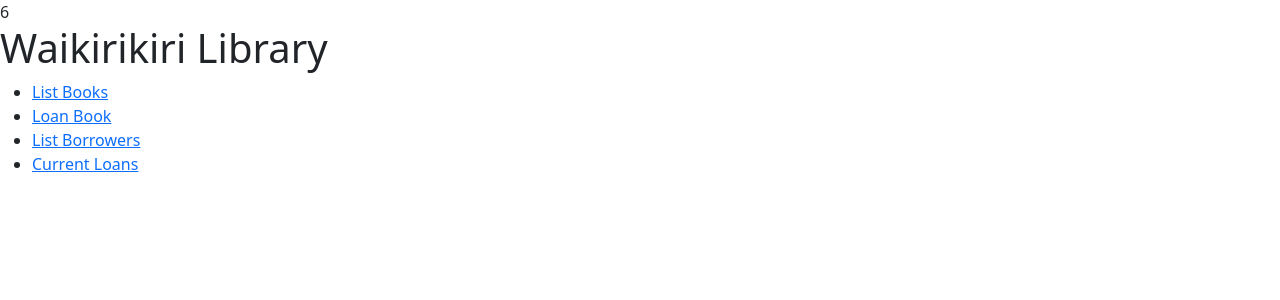
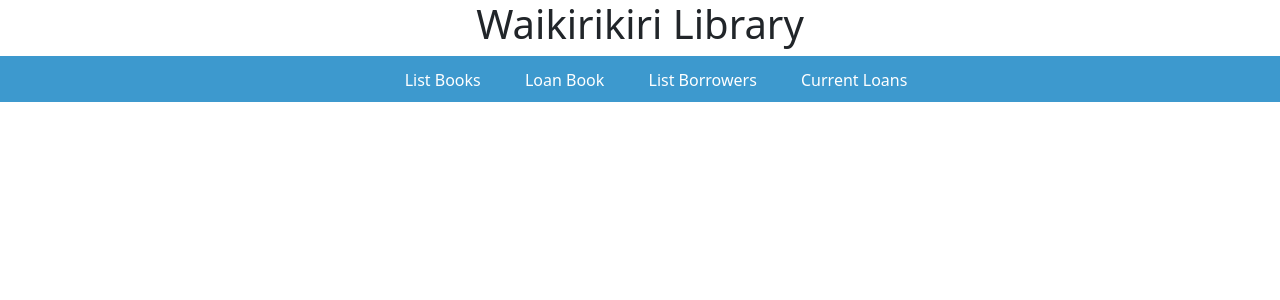
Before and after one commit to Du-Starter/Comp636S1, a Flask app: page / in a window 1280 px wide. Shown: the top 300 px of the page. Run offline with Flask 2, Linux system fonts and the light colour scheme.

Commit message:
Updated base.html

```diff
--- a/librarywebapp/templates/base.html
+++ b/librarywebapp/templates/base.html
@@ -1,34 +1,91 @@
 <!DOCTYPE html>
+<!-- Change all the headers to the centre and list to the horizontal in style -->
+<style>
+  /* header start */
+  h1 {
+    text-align: center;
+  }
+
+  h2 {
+    text-align: center;
+  }
+
+  h3 {
+    text-align: center;
+  }
+  /* header style end */
+
+  /* list to horizontal and change the background colour to blue, word in white */
+  ul.navi {
+    padding-top: 2px;
+    background-color: #3d99ce;
+    text-align: center;
+  }
+
+  ul.navi > li {
+    display: inline-flex;
+    padding: 10px 20px;
+  }
+
+  ul.navi > li:hover {
+    background-color: #2779bf;
+  }
+
+  ul.navi > li > a {
+    color: white;
+    text-decoration: none;
+  }
+  /* list style end */
+</style>
+
 <html>
   <head>
     <meta charset="utf-8" />
     <title>{% block title %}{% endblock %}</title>
     <!-- CSS only -->
-<link href="https://cdn.jsdelivr.net/npm/bootstrap@5.2.3/dist/css/bootstrap.min.css" rel="stylesheet" integrity="sha384-rbsA2VBKQhggwzxH7pPCaAqO46MgnOM80zW1RWuH61DGLwZJEdK2Kadq2F9CUG65" crossorigin="anonymous">
+    <link
+      href="https://cdn.jsdelivr.net/npm/bootstrap@5.2.3/dist/css/bootstrap.min.css"
+      rel="stylesheet"
+      integrity="sha384-rbsA2VBKQhggwzxH7pPCaAqO46MgnOM80zW1RWuH61DGLwZJEdK2Kadq2F9CUG65"
+      crossorigin="anonymous"
+    />
   </head>
-{% set testvar = 6 %}
 
   <body>
     {{ testvar }}
     <nav>
       <h1>Waikirikiri Library</h1>
-            <ul>
-                <li><a href="{{ url_for('listbooks') }}">List Books</a></li>
-                <li><a href="{{ url_for('loanbook') }}">Loan Book</a></li>
-                <li><a href="{{ url_for('listborrowers') }}">List Borrowers</a></li>
-                <li><a href="{{ url_for('currentloans') }}">Current Loans</a></li>
+      <div
+        class="w3-sidebar w3-light-grey w3-bar-block"
+        style="width: 25%"
+      ></div>
+      <!-- add class in ul (class allows to select and access specific elements) -->
+      <ul class="navi">
+        <li>
+          <a href="{{ url_for('listbooks') }}">List Books</a>
+        </li>
+        <li>
+          <a href="{{ url_for('loanbook') }}">Loan Book</a>
+        </li>
+        <li>
+          <a href="{{ url_for('listborrowers') }}">List Borrowers</a>
+        </li>
+        <li>
+          <a href="{{ url_for('currentloans') }}">Current Loans</a>
+        </li>
       </ul>
     </nav>
     <section class="content">
-            <header>
-              {% block header %}{% endblock %}
-            </header>
+      <header>{% block header %}{% endblock %}</header>
       {% for message in get_flashed_messages() %}
       <div class="flash">{{ message }}</div>
-            {% endfor %}
-            {% block content %}{% endblock %}
+      {% endfor %} {% block content %}{% endblock %}
     </section>
     <!-- JavaScript Bundle with Popper -->
-<script src="https://cdn.jsdelivr.net/npm/bootstrap@5.2.3/dist/js/bootstrap.bundle.min.js" integrity="sha384-kenU1KFdBIe4zVF0s0G1M5b4hcpxyD9F7jL+jjXkk+Q2h455rYXK/7HAuoJl+0I4" crossorigin="anonymous"></script>
+    <script
+      src="https://cdn.jsdelivr.net/npm/bootstrap@5.2.3/dist/js/bootstrap.bundle.min.js"
+      integrity="sha384-kenU1KFdBIe4zVF0s0G1M5b4hcpxyD9F7jL+jjXkk+Q2h455rYXK/7HAuoJl+0I4"
+      crossorigin="anonymous"
+    ></script>
   </body>
 </html>
```
Lines whose indentation alone changed are shown as unchanged.
